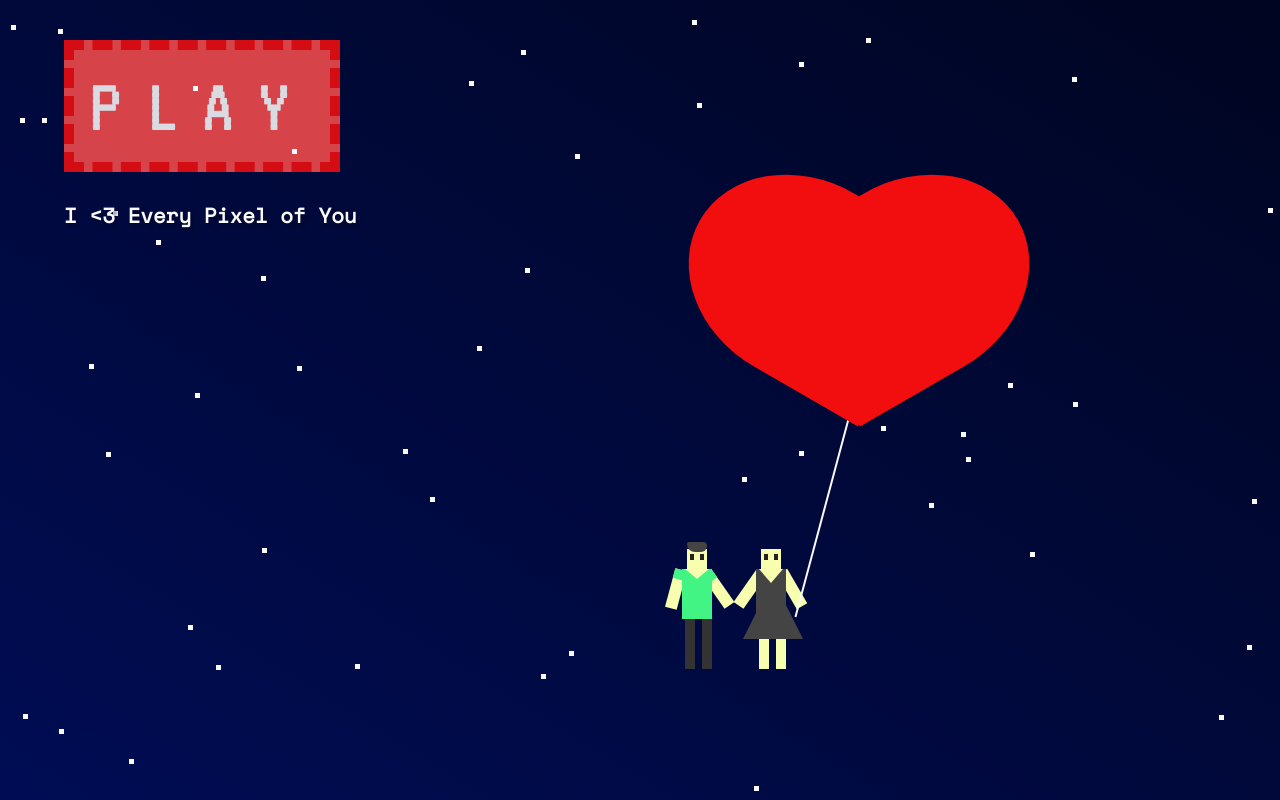
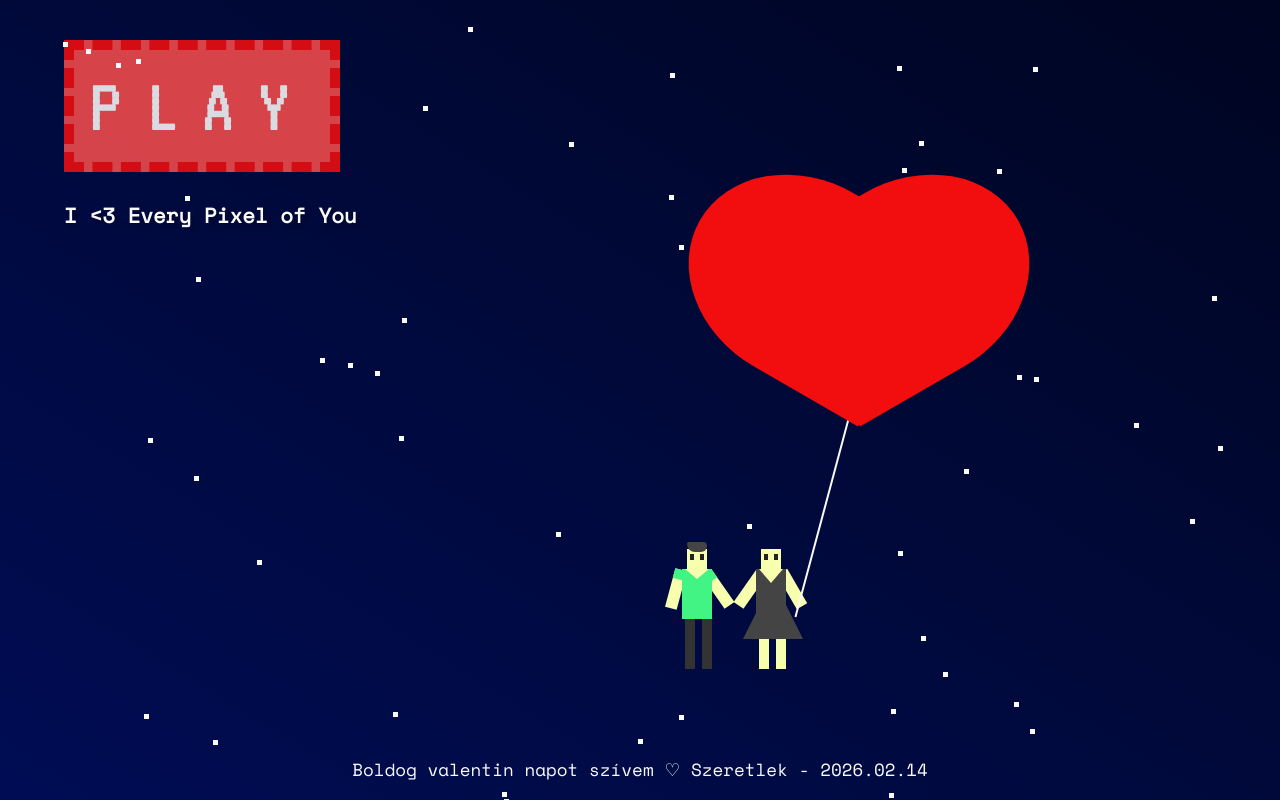
Before and after one commit to Vermihunter/love, a React (Vite) app: page / in a window 1280 px wide. Built offline with nearby package versions, Linux system fonts and the light colour scheme.

Commit message:
About love paragraph

```diff
--- a/src/components/LoveScene.tsx
+++ b/src/components/LoveScene.tsx
@@ -32,8 +32,10 @@ export default function LoveScene({ poem }: Props) {
         play
       </button>
 
+      <p className="about">
+        Boldog valentin napot szívem ♡ Szeretlek - 2026.02.14
+      </p>
       <Sky isPlaying={isPlaying} />
-
       <div className={`heart ${isPlaying ? "animate" : ""}`} />
       <Characters isPlaying={isPlaying} />
       <Poem poem={poem} isPlaying={isPlaying} />
--- a/src/styles.scss
+++ b/src/styles.scss
@@ -521,7 +521,7 @@ button {
   position: fixed;
   bottom: 1.1rem;
   left: 0;
-  z-index: -1;
+  z-index: 2;
   width: 100%;
   text-align: center;
   color: $white;
```
